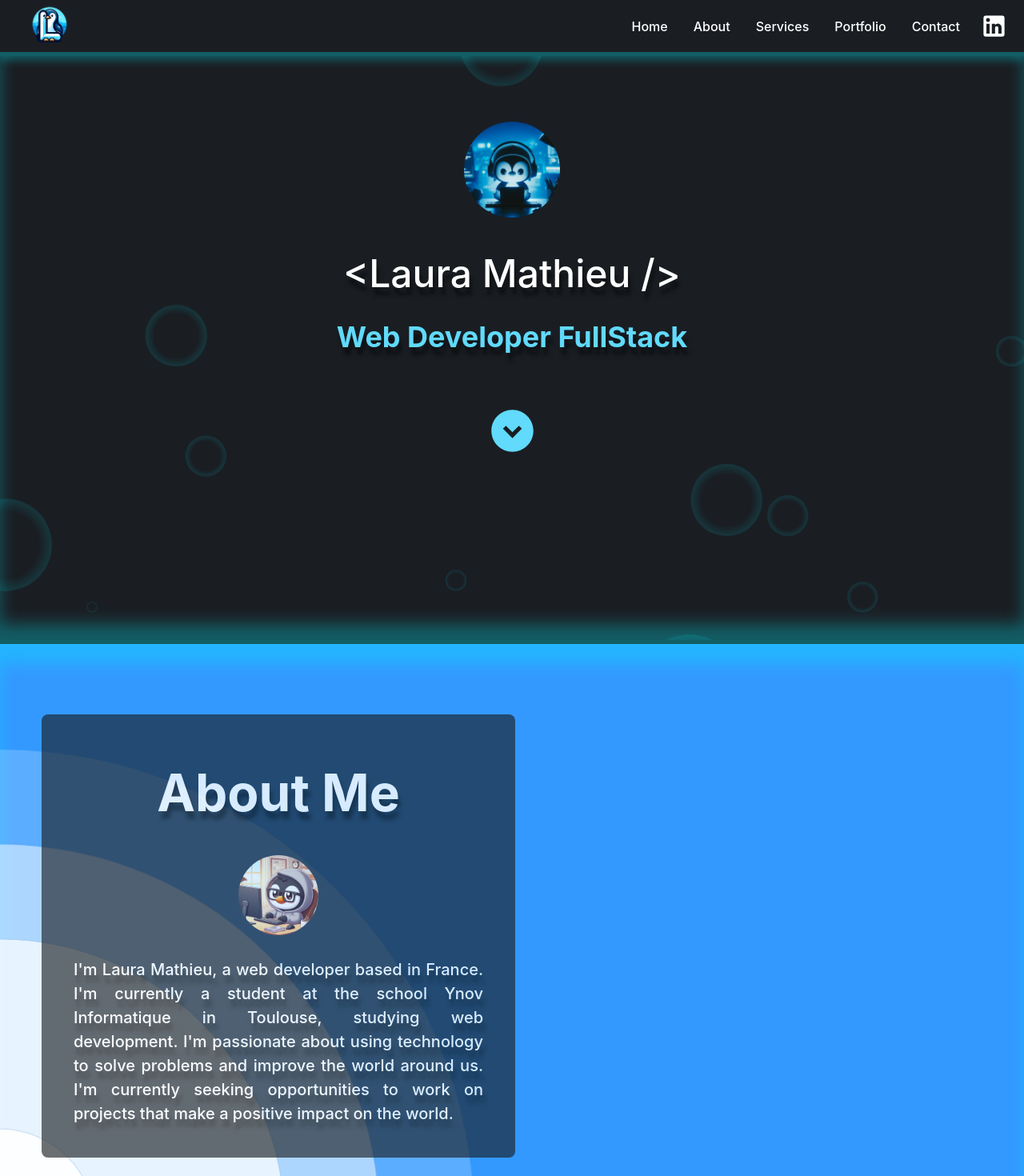
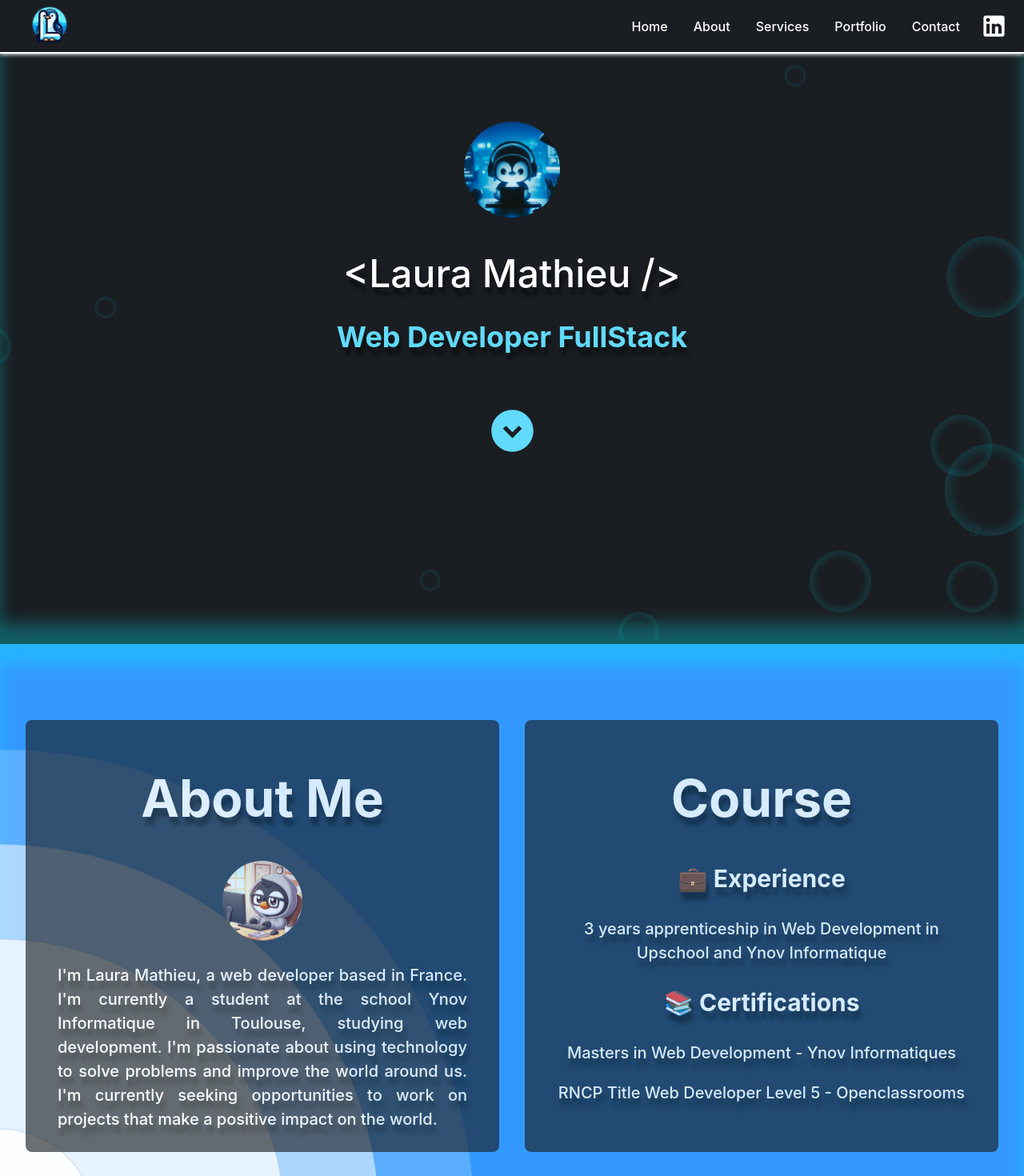
Before and after one commit to Laura398/portfolio, a React (Vite) app: page / in a window 1280 px wide. Shown: the top 1470 px of the page at 80% size. Built offline with nearby package versions, Linux system fonts and the light colour scheme.

Commit message:
about done

```diff
--- a/src/index.scss
+++ b/src/index.scss
@@ -11,6 +11,8 @@
   --main: #61dafb;
   --secondary: #00f2ff4d;
   --tertiary: #1a1e23;
+
+  --header-height: 65px;
   // background-color: #242424;
 
   font-synthesis: none;
--- a/src/views/common/header/Header.scss
+++ b/src/views/common/header/Header.scss
@@ -3,7 +3,7 @@
     top: 0;
     left: 0;
     right: 0;
-    height: 65px;
+    height: var(--header-height);
     display: flex;
     justify-content: space-between;
     align-items: center;
@@ -11,8 +11,8 @@
     z-index: 100;
     background-color: var(--tertiary);
     backdrop-filter: blur(10px);
-    border-bottom:  var(--secondary) 5px solid;
-    box-shadow: 0 5px 10px var(--secondary);
+    border-bottom:  white 2px solid;
+    box-shadow: 0 1px 5px white;
 
     .logo {
         width: 60px;
--- a/src/views/common/header/PhoneHeader.scss
+++ b/src/views/common/header/PhoneHeader.scss
@@ -2,12 +2,12 @@
     position: fixed;
     margin: 0;
     width: 100%;
-    height: 65px;
+    height: var(--header-height);
     z-index: 100;
     background-color: var(--tertiary);
     backdrop-filter: blur(10px);
-    border-bottom: var(--secondary) 5px solid;
-    box-shadow: 0 5px 10px var(--secondary);
+    border-bottom: white 2px solid;
+    box-shadow: 0 1px 5px white;
 
     #icon {
         position: relative;
--- a/src/views/common/header/PhoneHeader.tsx
+++ b/src/views/common/header/PhoneHeader.tsx
@@ -27,7 +27,7 @@ export default function PhoneHeader() {
             </Link>
         </AccordionSummary>
         <AccordionDetails id="accordion-details">
-            <Button><a href="/" className='button' onClick={toggleAcordion}>Home</a></Button>
+            <Button><a href="#" className='button' onClick={toggleAcordion}>Home</a></Button>
             <Button><a href="#about" className='button' onClick={toggleAcordion}>About</a></Button>
             <Button><a href="#services" className='button' onClick={toggleAcordion}>Services</a></Button>
             <Button><a href="#portfolio" className='button' onClick={toggleAcordion}>Portfolio</a></Button>
--- a/src/views/pages/about/About.scss
+++ b/src/views/pages/about/About.scss
@@ -24,6 +24,7 @@
     overflow: hidden;
 
     .about-element {
+        height: 500px;
         margin: 0;
         padding: 10px;
         border-radius: 8px;
@@ -38,9 +39,12 @@
         opacity: 0.8;
         color: white;
         font-size: 20px;
+        background-color: rgb(26, 30, 35, 0.8);
+        padding: 20px 40px;
 
         @media screen and (orientation: "portrait") {
             width: 70%;
+            margin: 10px 0;
 
             h1 {
                 font-size: 2em;
@@ -61,14 +65,21 @@
                 font-size: medium;
             }
         }
+
+
     }
 
-    #about-container {
-        background-color: rgb(26, 30, 35, 0.8);
-        padding: 20px 40px;
-
-        @media screen and (orientation: "portrait") {
-            margin-top: 10vh;
+    #course {
+        p {
+            text-align: center;
         }
     }
+
+    @media screen and (orientation: "portrait") {
+        flex-direction: column;
+        justify-content: space-evenly;
+        align-items: center;
+        min-height: 100vh;
+        padding: 50px 0;
+    }
 }
--- a/src/views/pages/about/About.tsx
+++ b/src/views/pages/about/About.tsx
@@ -5,12 +5,27 @@ export default function About() {
     return (
         <div id="about">
             <AboutBackground />
+
             <div id="about-container" className="about-element">
                 <h1>About Me</h1>
                 <img src="/assets/avatar2.jpeg" alt="Avatar" />
                 <p>I'm Laura Mathieu, a web developer based in France. I'm currently a student at the school Ynov Informatique in Toulouse, studying web development. I'm passionate about using technology to solve problems and improve the world around us. I'm currently seeking opportunities to work on projects that make a positive impact on the world.</p>
             </div>
-            <div id="stack" className="about-element"></div>
+
+            <div id="course" className="about-element">
+                <h1>Course</h1>
+                <div id="stack-container">
+                    <div id="experience">
+                        <h2>💼 Experience</h2>
+                        <p>3 years apprenticeship in Web Development in Upschool and Ynov Informatique</p>
+                    </div>
+                    <div id="certifications">
+                        <h2>📚 Certifications</h2>
+                        <p>Masters in Web Development - Ynov Informatiques</p>
+                        <p>RNCP Title Web Developer Level 5 - Openclassrooms</p>
+                    </div>
+                </div>
+            </div>
         </div>
     )
 }
--- a/src/views/pages/home/Home.scss
+++ b/src/views/pages/home/Home.scss
@@ -30,6 +30,7 @@
         height: 120px;
         width: 120px;
         border-radius: 50%;
+        cursor: pointer;
       }
 
       &:hover {
@@ -60,6 +61,7 @@
         margin: 20px 0;
         padding: 0;
         text-shadow: 3px 10px 5px rgba(0, 0, 0, 0.5);
+        cursor: pointer;
 
         &:hover {
           animation: growing 1.5s infinite alternate;
@@ -116,6 +118,8 @@
       }
 
       h2 {
+        cursor: pointer;
+
         @media screen and (orientation: "portrait"){
             font-size: 1em;
         }
@@ -127,6 +131,12 @@
 
       .arrow {
         transform: scale(1.8);
+        cursor: pointer;
+        color: var(--main);
+
+        &:hover {
+          color: white;
+        }
       }
     }
   }
--- a/src/views/pages/home/Home.tsx
+++ b/src/views/pages/home/Home.tsx
@@ -26,7 +26,7 @@ export default function Home() {
                 <div className="card">
                     <p className="go-down">
                         <a onClick={scrollToAbout}>
-                            <ExpandCircleDownIcon className="arrow" fontSize="large" sx={{ color: "#61dafb" }} />
+                            <ExpandCircleDownIcon className="arrow" fontSize="large" />
                         </a>
                     </p>
                 </div>
```
Also changed, not shown: src/views/pages/services/Services.tsx (added, +24 -0 lines).
